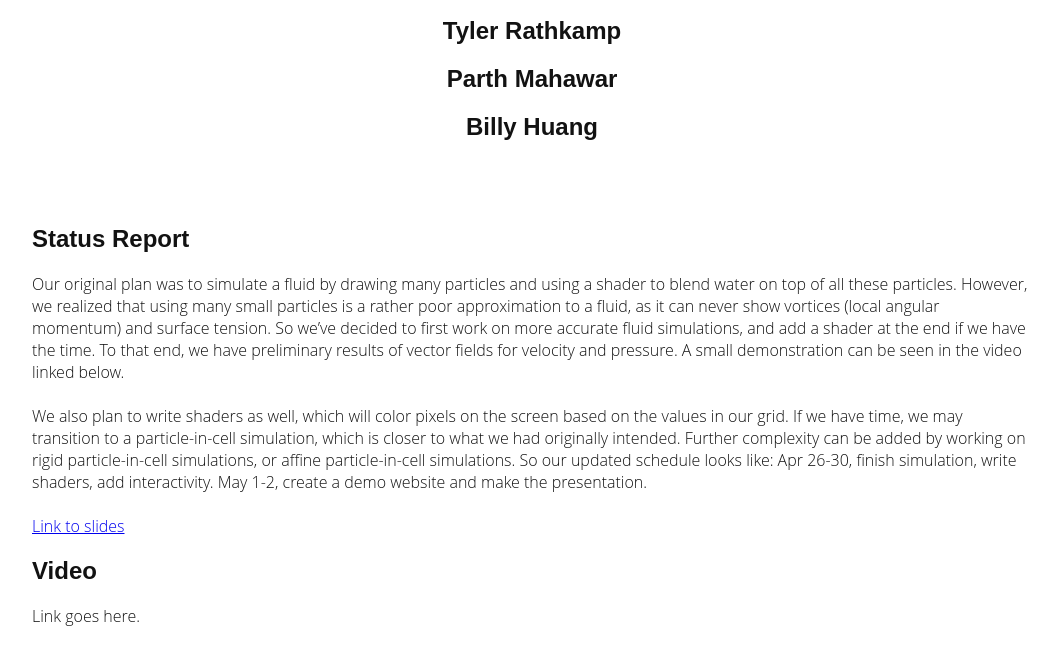
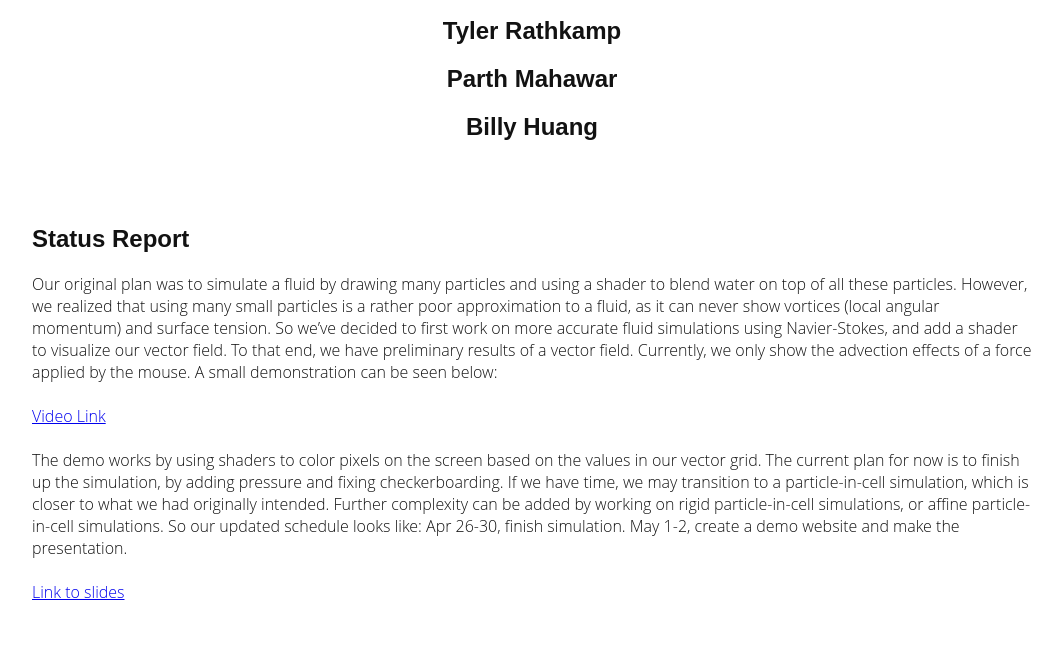
Before and after one commit to cubeydoo/cs184-final-project-website, a plain HTML site: page index.html in a window 1280 px wide. Shown: the part 269-934 px from the top of the page, without its empty margins (108-1170 px from the left). Drawn offline with nearby package versions, Linux system fonts and the light colour scheme.

Commit message:
update text

```diff
--- a/index.html
+++ b/index.html
@@ -75,9 +75,11 @@
     <div>
         <h2 align="left">Status Report</h2>
         <p>
-            Our original plan was to simulate a fluid by drawing many particles and using a shader to blend water on top of all these particles. However, we realized that using many small particles is a rather poor approximation to a fluid, as it can never show vortices (local angular momentum) and surface tension. So we’ve decided to first work on more accurate fluid simulations, and add a shader at the end if we have the time. To that end, we have preliminary results of vector fields for velocity and pressure. A small demonstration can be seen  in the video linked below.<br /><br />
-
-            We also plan to write shaders as well, which will color pixels on the screen based on the values in our grid. If we have time, we may transition to a particle-in-cell simulation, which is closer to what we had originally intended. Further complexity can be added by working on rigid particle-in-cell simulations, or affine particle-in-cell simulations. So our updated schedule looks like: Apr 26-30, finish simulation, write shaders, add interactivity. May 1-2, create a demo website and make the presentation.
+            Our original plan was to simulate a fluid by drawing many particles and using a shader to blend water on top of all these particles. However, we realized that using many small particles is a rather poor approximation to a fluid, as it can never show vortices (local angular momentum) and surface tension. So we’ve decided to first work on more accurate fluid simulations using Navier-Stokes, and add a shader to visualize our vector field. To that end, we have preliminary results of a vector field. Currently, we only show the advection effects of a force applied by the mouse. A small demonstration can be seen below:
+            <br /><br />
+            <a href="https://docs.google.com/presentation/d/1DPf6lmJ2LuGqKbarJQftXfudrGHlOw9hhYwJpmCvtwk/edit#slide=id.g23a6a620b8a_0_10">Video Link</a>
+            <br /><br />
+            The demo works by using shaders to color pixels on the screen based on the values in our vector grid. The current plan for now is to finish up the simulation, by adding pressure and fixing checkerboarding. If we have time, we may transition to a particle-in-cell simulation, which is closer to what we had originally intended. Further complexity can be added by working on rigid particle-in-cell simulations, or affine particle-in-cell simulations. So our updated schedule looks like: Apr 26-30, finish simulation. May 1-2, create a demo website and make the presentation.
 
             <br /><br />
             <a href="https://docs.google.com/presentation/d/1DPf6lmJ2LuGqKbarJQftXfudrGHlOw9hhYwJpmCvtwk/edit#slide=id.g23a6a620b8a_0_10">Link to slides</a>
@@ -85,10 +87,7 @@
     </div>
 
 
-    <div>
-        <h2 align="left">Video</h2>
-        <p>Link goes here.</p>
-    </div>
+
 
 
 </body>
```
